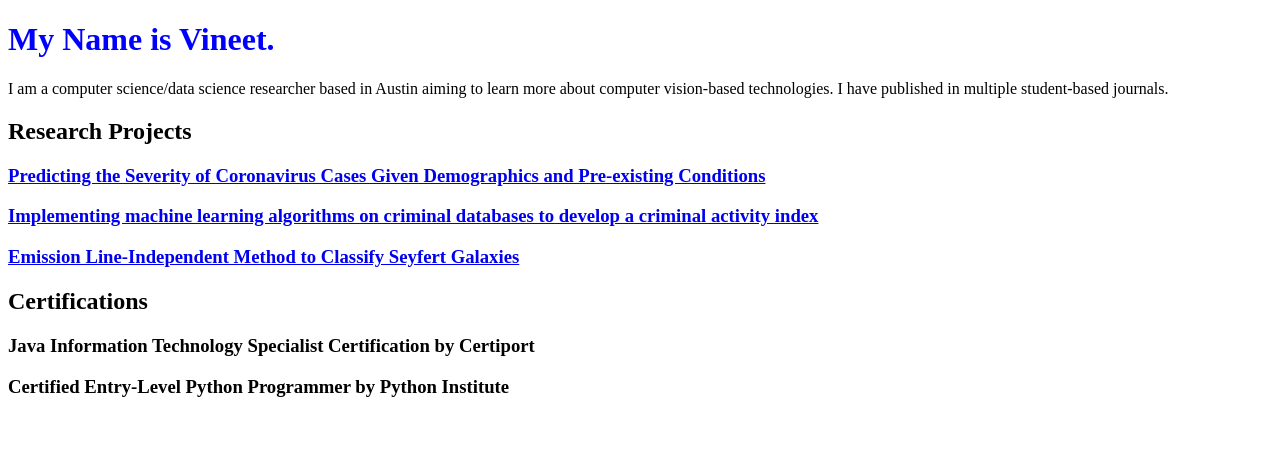
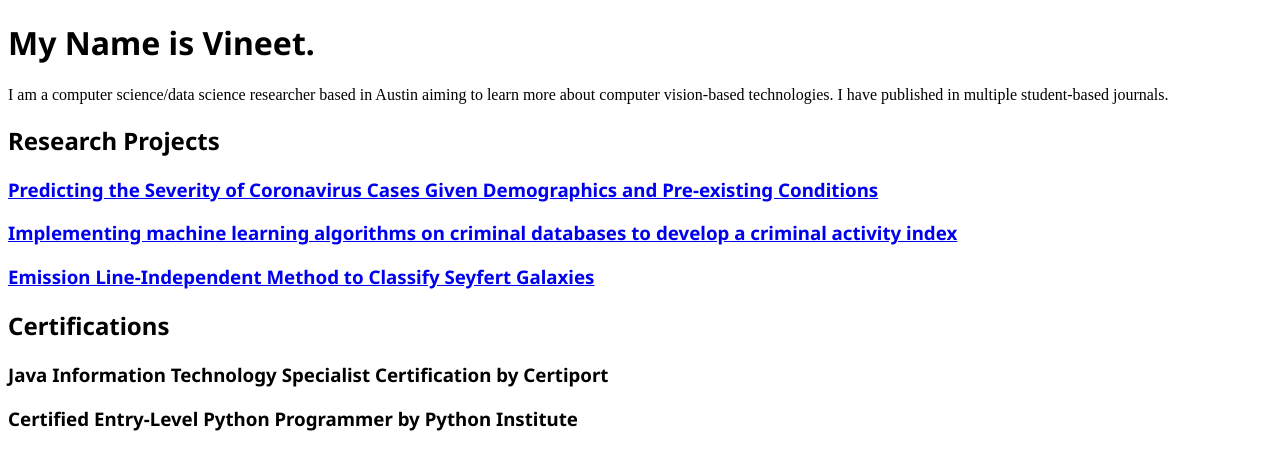
Before and after one commit to vineet-101/vineet-101.github.io, a website: page index.html in a window 1280 px wide. Drawn offline with Linux system fonts and the light colour scheme.

Commit message:
with fonts

```diff
--- a/index.html
+++ b/index.html
@@ -7,8 +7,8 @@
 	<meta charset="UTF-8">
 
 	<title>hello</title>
-
-	<link rel="stylesheet" href="styles.css">
+  <link href="https://fonts.googleapis.com/css2?family=Noto+Sans:wght@400;700&display=swap" rel="stylesheet">
+  <link rel="stylesheet" href="styles.css">
 
 </head>
 
--- a/styles.css
+++ b/styles.css
@@ -1,3 +1,4 @@
-h1 {
-	color:blue;
+h1, h2, h3, h4, h5, h6 {
+    font-family: 'Noto Sans', sans-serif;
+    font-weight: 700;
 }
```
